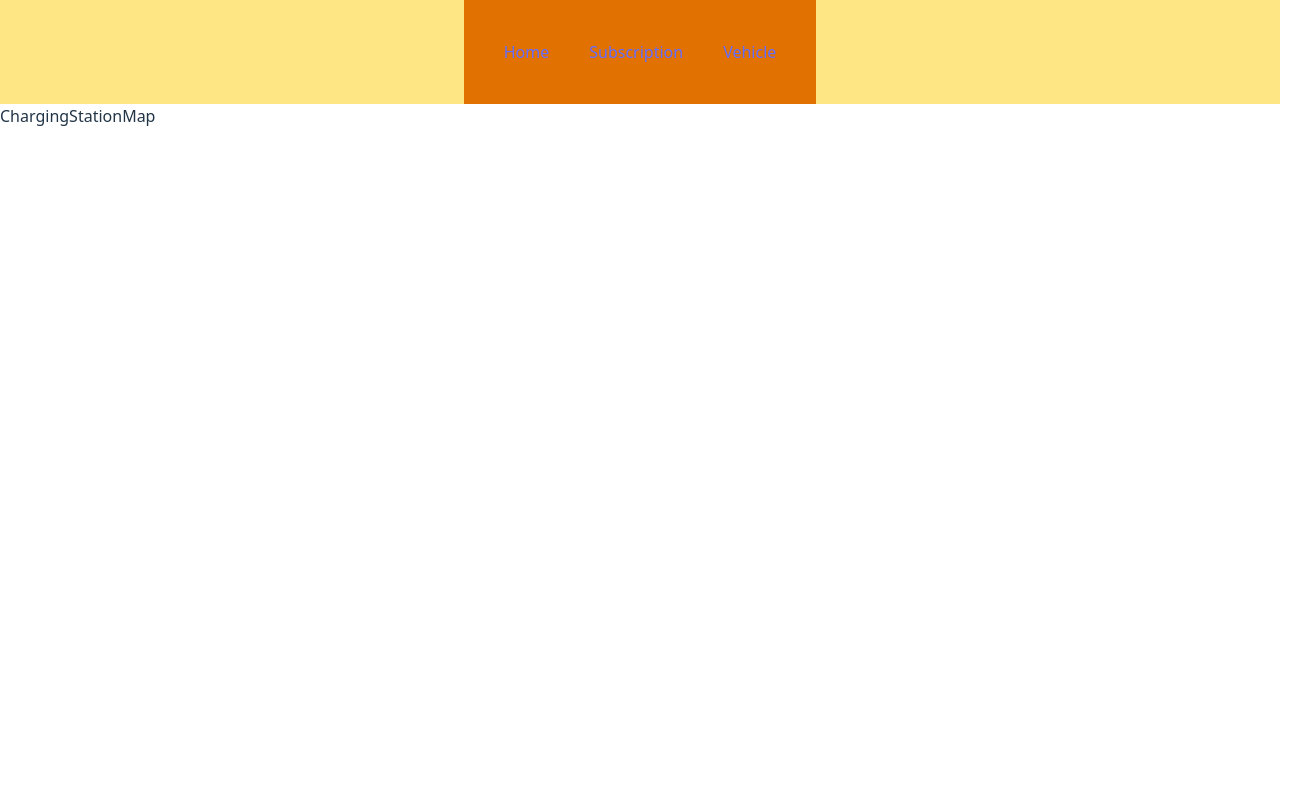
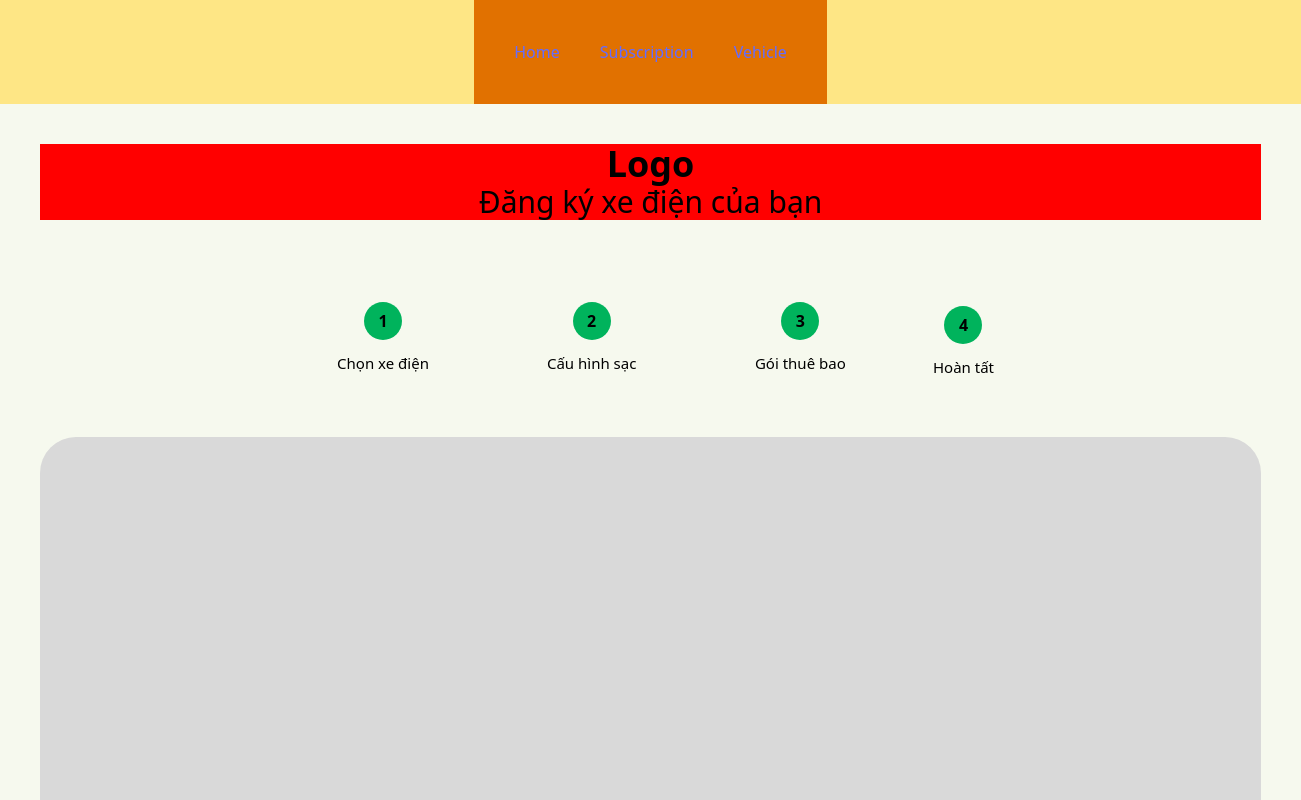
Before and after one commit to DuyAnh68/EVCharging-FE, a React (Vite) app: page /addvehicle in a window 1280 px wide. Before the commit this address led to /. Shown: the top 800 px of the page, 1301 px wide, since content can reach past the window. Built offline with nearby package versions, Linux system fonts and the light colour scheme; no server answers.

Commit message:
Add Vehicle stepper...

```diff
--- a/package.json
+++ b/package.json
@@ -14,6 +14,7 @@
     "@tailwindcss/vite": "^4.1.14",
     "antd": "^5.27.4",
     "axios": "^1.12.2",
+    "lucide-react": "^0.544.0",
     "react": "^19.1.1",
     "react-dom": "^19.1.1",
     "react-redux": "^9.2.0",
--- /dev/null
+++ b/src/components/Vehicle/Steps/Stepper.jsx
@@ -0,0 +1,9 @@
+import React from 'react'
+
+function Stepper() {
+  return (
+    <div>Stepper</div>
+  )
+}
+
+export default Stepper
--- /dev/null
+++ b/src/components/Vehicle/Steps/Steps.jsx
@@ -0,0 +1,33 @@
+import React from 'react'
+
+function Steps() {
+    const steps = [
+        {label: 'Chọn xe điện'},
+        {label: 'Cấu hình sạc'},
+        {label: 'Gói thuê bao'},
+        {label: 'Hoàn tất'}
+
+    ];
+  return (
+    <div>
+        <div className="flex items-center justify-between h-[69px] w-[687px] mx-auto mt-3 relative">
+            {/* <div className="absolute top-1/2 left-0 w-full h-[2px] !bg-[red] -z-10"></div>           */}
+                {steps.map((step, index) => (
+                   <div key={index}  className="flex flex-col items-center justify-between gap-1">
+                        <div className="w-[38px] h-[38px] flex items-center justify-center rounded-full bg-[#00b35c] text-black font-bold">
+                            {index+1}
+                        </div>
+                        <div className="text-[15px] mt-2 font-medium text-[black] ">
+                            {step.label}
+                        </div>
+                        {index < steps.length - 1 && (
+                            <div className="absolutebg-[red] w-[152px] h-[3px]"></div>
+                        )}
+                   </div>
+                ))}
+        </div>
+    </div>
+  )
+}
+
+export default Steps
--- a/src/components/Vehicle/VehicleCard.jsx
+++ b/src/components/Vehicle/VehicleCard.jsx
@@ -1,44 +1,62 @@
 import React from "react";
+import { Battery, Zap, Car, Gauge } from "lucide-react";
 
 const VehicleCard = ({ data }) => {
   return (
-    <div className="max-w-sm rounded overflow-hidden shadow-lg bg-white m-4">
-      <div className="px-6 py-4">
-        <div className="font-bold text-xl mb-2">{data.name}</div>
+    <div className="max-w-sm rounded overflow-hidden shadow-lg bg-[#FFFFFF] m-4">
+      <div className=" px-6 py-4">
+        <div className="">
+          <img className="w-full h-48 object-cover" src={data.image} alt={data.name} />
+        </div>
+        <div className="font-bold text-xl mb-2 text-black">Vehicle Name</div>
 
         <div className="text-gray-700 text-base">
           <p className="mb-2">
             <span className="font-semibold">License Plate:</span>{" "}
             {data.licensePlate}
           </p>
-          <p className="mb-2">
-            <span className="font-semibold">Battery Capacity:</span>{" "}
-            {data.batteryCapacity} kWh
-          </p>
-          <p className="mb-2">
-            <span className="font-semibold">Current Charge:</span>{" "}
-            {data.currentCharge}%
-          </p>
-          <p className="mb-2">
-            <span className="font-semibold">Status:</span>
-            <span
-              className={`${
-                data.status === "Available" ? "text-green-600" : "text-red-600"
-              } ml-1 font-medium`}
-            >
-              {data.status}
-            </span>
-          </p>
-          <p className="mb-2">
-            <span className="font-semibold">Last Charged:</span>{" "}
-            {data.lastCharged}
-          </p>
+          <div className="flex justify-center gap-5 items-center">
+          <div className="flex items-center mb-2 text-gray-700">
+            <Battery size={18} className="mr-2 text-blue-500" />
+            <span>{data.currentCharge}%</span>
+          </div>
+
+          <div className="w-full bg-gray-200 rounded-full h-2.5 mb-1.5">
+          <div
+            className="bg-[#0073D1] h-2.5 rounded-full"
+            style={{ width: `${data.currentCharge}%` }}
+          ></div>
+        </div>
+
+          </div>
+
+          <div className="flex items-center text-gray-600 mb-3">
+          <Gauge size={18} className="mr-2 text-gray-500" />
+          <span>{220} miles range</span>
+        </div>
+
+          <div className="mb-3">
+          <span
+            className={`px-3 py-1 text-sm rounded-full ${
+              data.status === "Parked"
+                ? "bg-gray-100 text-gray-700"
+                : data.status === "Charging"
+                ? "bg-green-100 text-green-700"
+                : "bg-yellow-100 text-yellow-700"
+            }`}
+          >
+            {data.status}
+          </span>
+        </div>
         </div>
       </div>
 
-      <div className="px-6 pt-4 pb-2">
-        <button className="bg-blue-500 hover:bg-blue-700 text-white font-bold py-2 px-4 rounded">
-          View Details
+      <div className="px-6 pt-4 pb-4 flex justify-between bg-[#F9FAFB]">
+        <button className="!bg-[#FFFFFF] !text-[black] !border-[#D8D9DC]">
+            Thuê bao
+        </button>
+        <button className="!bg-[#0073D1] !text-[white] !border-[#0073D1] ">
+          Sạc ngay
         </button>
       </div>
     </div>
--- a/src/components/Vehicle/VehicleListGrid.jsx
+++ b/src/components/Vehicle/VehicleListGrid.jsx
@@ -44,7 +44,7 @@ const VehicleListGrid = () => {
 
   return (
     <div className="container mx-auto p-4">
-      <div className="grid grid-cols-2 gap-4">
+      <div className="grid grid-cols-3 gap-4">
         {vehicles.map((vehicle) => (
           <VehicleCard key={vehicle.id} data={vehicle} />
         ))}
--- /dev/null
+++ b/src/contexts/Vehicle/StepperProvider.jsx
@@ -0,0 +1,17 @@
+import { createContext, useState } from 'react';
+
+const StepperContext = createContext();
+
+export const StepperProvider = ({ children }) => {
+  const [currentStep, setCurrentStep] = useState(1);
+
+  const value = {
+    currentStep,
+    setCurrentStep
+  }
+  return (
+    <StepperProvider.Provider value={value}>{children}</StepperProvider.Provider>
+  );
+};
+
+export default StepperContext;
--- /dev/null
+++ b/src/pages/VehicleManagement/AddVehicle.jsx
@@ -0,0 +1,25 @@
+import React from 'react'
+import { Outlet, Link } from "react-router-dom";
+import Steps from '../../components/Vehicle/Steps/Steps';
+
+
+function AddVehicle() {
+
+  return (
+    <div className="bg-[#F6F9EE] p-10">
+        <div className="flex flex-col items-center justify-top  bg-[red]">
+            <div className="title text-[black] text-4xl font-bold">Logo</div>
+            <div className="text-[black] text-3xl font-medium">Đăng ký xe điện của bạn</div>
+        </div>
+        <div className="middle h-screen flex flex-col items-center justify-center gap-15">
+            <div className="text-[black]">
+                <Steps/>
+            </div>
+            <div className="bg-[#D9D9D9] h-[508px] w-[1221px] rounded-[36px]"></div>
+        </div>
+    </div>
+
+  )
+}
+
+export default AddVehicle
--- a/src/pages/VehicleManagement/VehicleList.jsx
+++ b/src/pages/VehicleManagement/VehicleList.jsx
@@ -1,16 +1,23 @@
 import React from "react";
 import VehicleListGrid from "../../components/Vehicle/VehicleListGrid";
+import { Outlet, Link } from "react-router-dom";
 
 function VehicleList() {
   return (
-    <div className="bg-amber-950 p-10">
+    <div className="bg-[#F6F9EE] p-10">
       <div className="top flex justify-between">
         <div className="title text-[#14AE5C] text-4xl font-bold">
           Danh sách xe của bạn
         </div>
+
         <div className="button">
-          <button>Thêm xe</button>
+          <Link to="/AddVehicle"
+            className="bg-[#009951] !text-white border border-[1] border-black px-4 py-2 rounded-lg hover:bg-[#00b35c] transition"
+          >
+          Thêm xe
+          </Link>
         </div>
+
       </div>
       <div className="middle ">
         <VehicleListGrid />
--- a/src/routes/index.jsx
+++ b/src/routes/index.jsx
@@ -7,6 +7,7 @@ import Subscription from "../pages/SubscriptionManagement/Subscription";
 import Login from "../pages/Auth/Login";
 import Register from "../pages/Auth/Register";
 import VehicleList from "../pages/VehicleManagement/VehicleList";
+import AddVehicle from "../pages/VehicleManagement/AddVehicle";
 
 const router = createBrowserRouter([
   {
@@ -16,6 +17,7 @@ const router = createBrowserRouter([
       { index: true, element: <ChargingStationMap /> },
       { path: "subscription", element: <Subscription /> },
       { path: "vehicle", element: <VehicleList /> },
+      { path: "addvehicle", element: <AddVehicle/> },
     ],
   },
   {
```
Also changed, not shown: src/components/Vehicle/ContentStep.jsx (added), 1 other file (tests, documents, lock files or other folders).
